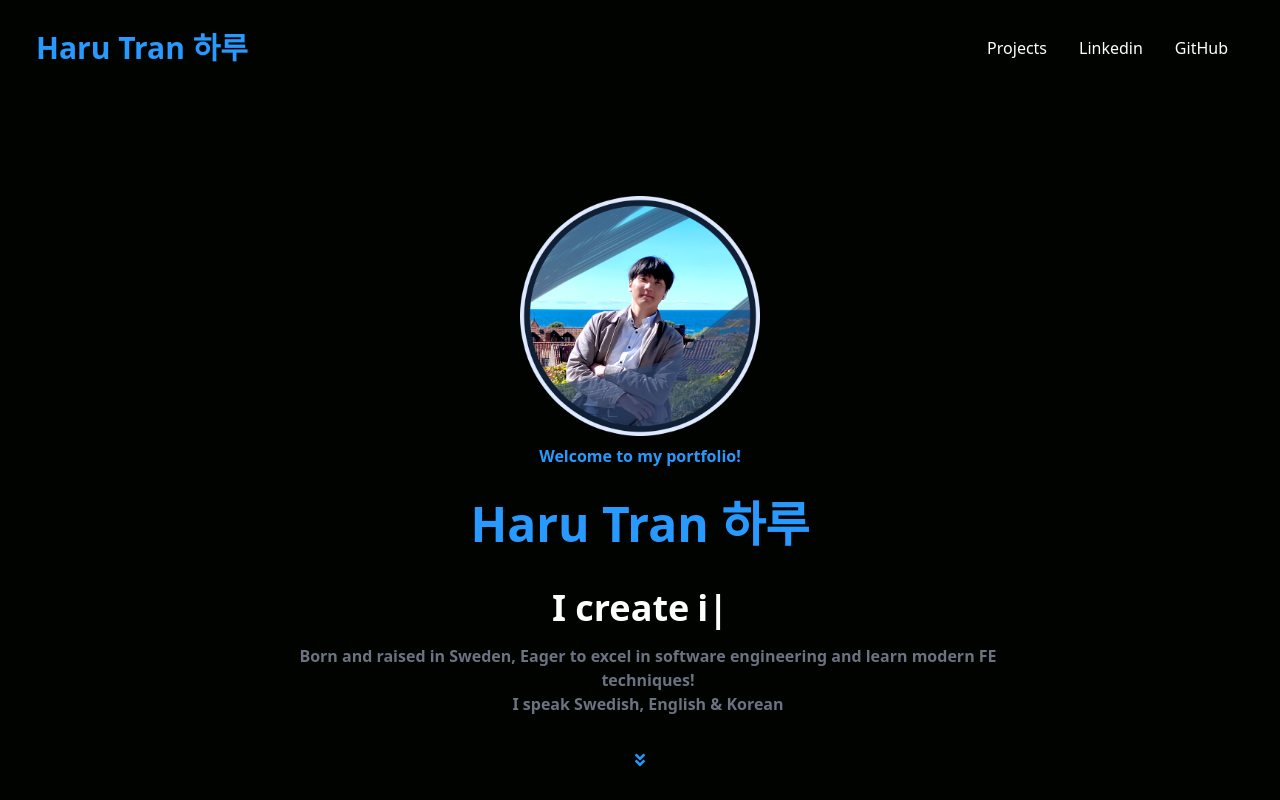
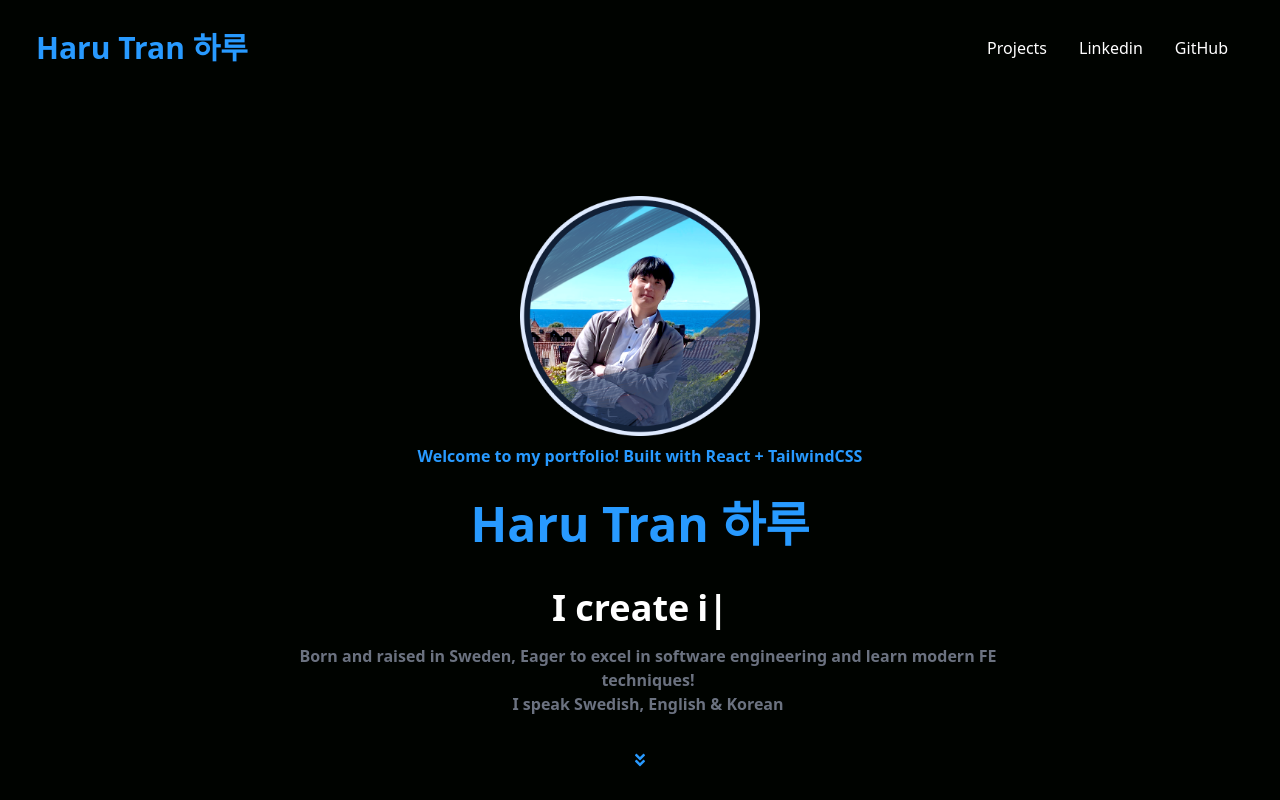
Before and after one commit to minharu014/portfolior, a React (Create React App) app: page / in a window 1280 px wide. Shown: the top 800 px of the page. Built offline with nearby package versions, Linux system fonts and the light colour scheme; no server answers.

Commit message:
Change <p>Content

```diff
--- a/src/components/Hero.jsx
+++ b/src/components/Hero.jsx
@@ -8,7 +8,9 @@ const Hero = () => {
     <div className="text-white">
       <div className="max-w-[800px] mt-[96xpx] w-full h-screen mx-auto text-center flex flex-col justify-center">
         <img className="h-60 bg-cover mx-auto mt-2" src={Profile} alt="/" />
-        <p className="text-main font-bold p-2">Welcome to my portfolio!</p>
+        <p className="text-main font-bold p-2">
+          Welcome to my portfolio! Built with React + TailwindCSS
+        </p>
         <h1 className="md:text-5xl sm:text-4xl text-3xl font-bold md:py-6 text-main">
           Haru Tran 하루
         </h1>
```
